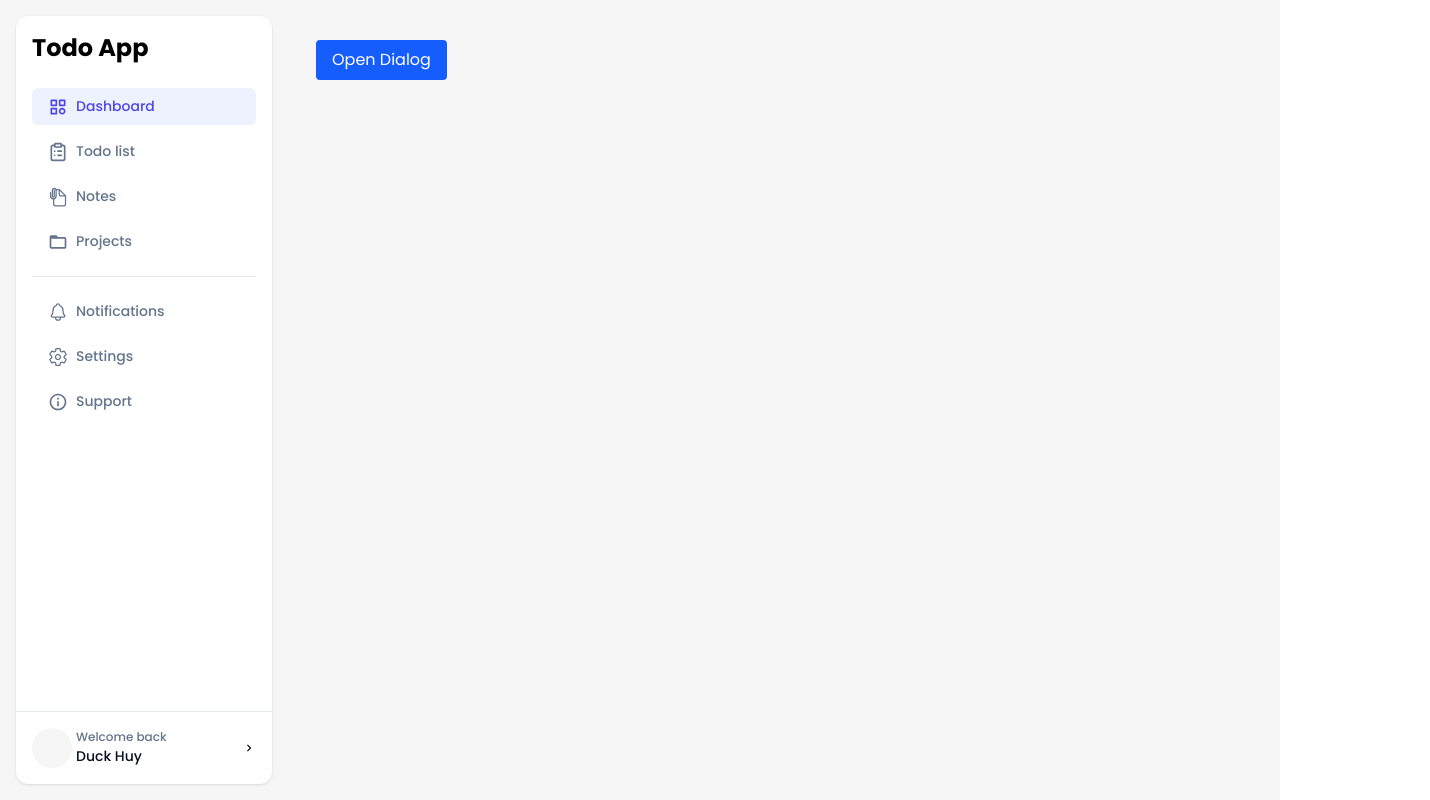
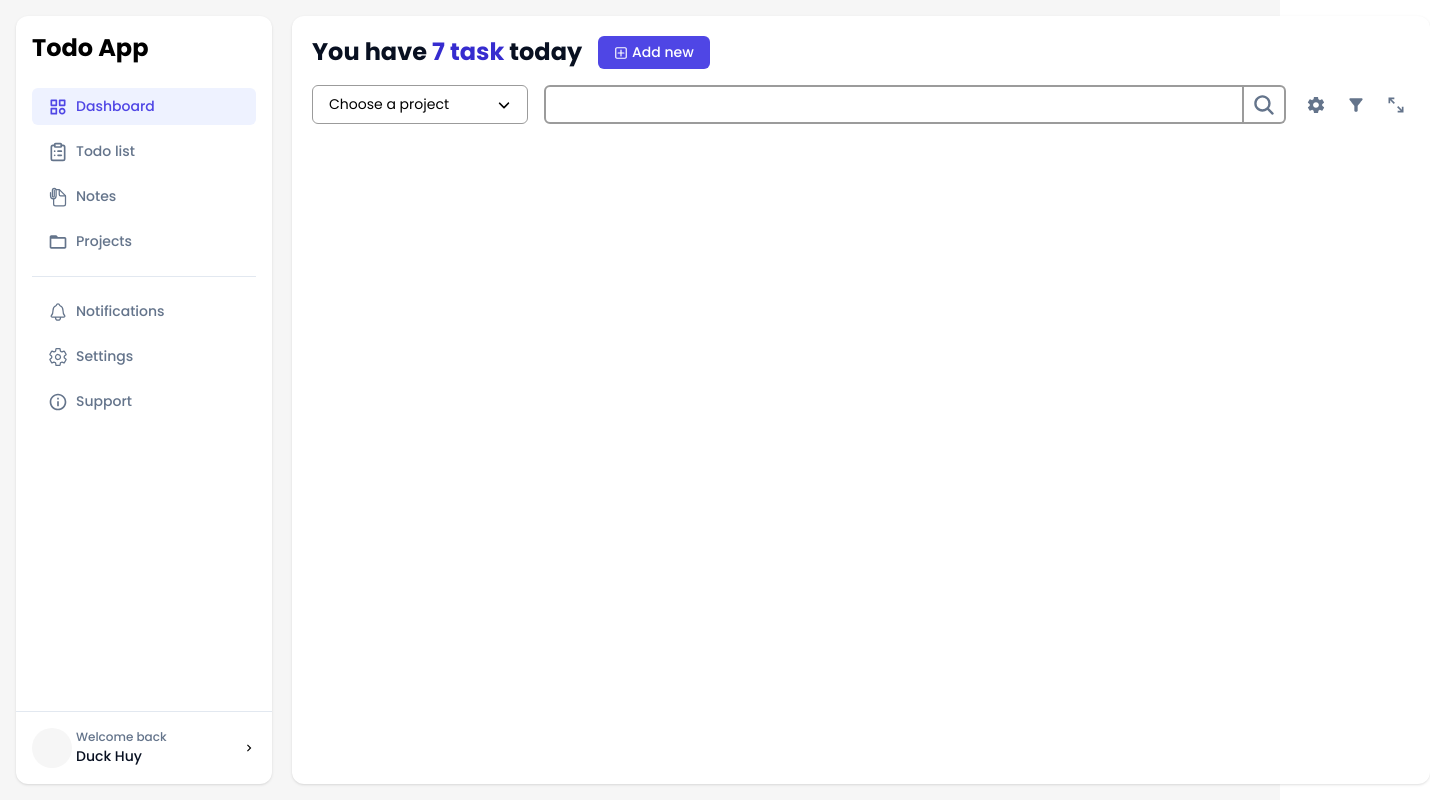
Before and after one commit to dhuy00/Knowly, a React (Vite) app in the folder knowly_frontend/: page /todo-list in a window 1280 px wide. Shown: the whole page, 1430 px wide, since content can reach past the window. Built offline with nearby package versions, Linux system fonts and the light colour scheme.

Commit message:
add ui for todo list page header

```diff
--- /dev/null
+++ b/knowly_frontend/src/components/common/Searchbar.tsx
@@ -0,0 +1,29 @@
+import React from 'react'
+import { IoSearch } from "react-icons/io5";
+
+interface SearchbarProps {
+  value: string,
+  onChange?: (e: React.ChangeEvent<HTMLInputElement | HTMLTextAreaElement>) => void,
+  className?: string,
+  placeholder?: string
+}
+
+const Searchbar: React.FC<SearchbarProps> = ({ value, onChange, className, placeholder }) => {
+  return (
+    <div className='flex'>
+      <input
+        type='text'
+
+        placeholder={placeholder}
+        onChange={onChange}
+        className={`border-2 border-border-secondary rounded-s-md px-2 py-1 outline-none text-common ${className}`} />
+      <span className='flex justify-center items-center px-2 py-1 border-2 border-border-secondary
+      rounded-e-md border-l-0 hover:bg-background-hover-primary cursor-pointer
+      active:bg-background-active-primary'>
+        <IoSearch className='text-2xl text-text-secondary' />
+      </span>
+    </div>
+  )
+}
+
+export default Searchbar
--- a/knowly_frontend/src/components/common/SelectField.tsx
+++ b/knowly_frontend/src/components/common/SelectField.tsx
@@ -3,43 +3,47 @@ import { FaAngleDown } from "react-icons/fa6";
 
 interface Option {
   name: string,
-  backgroundColor: string,
-  textColor: string
+  backgroundColor?: string,
+  textColor?: string
 }
 
 interface SelectFieldProps {
-  label: string,
+  label?: string,
   options: Option[],
+  placeholder: string,
+  className?: string
 }
 
-const SelectField: React.FC<SelectFieldProps> = ({ label, options }) => {
+const SelectField: React.FC<SelectFieldProps> = ({ label, options, placeholder, className }) => {
   const [showOptions, setShowOptions] = useState<boolean>(false)
   const [selectedValue, setSelectedValue] = useState<string>("")
 
   const handleToggleOptions = (value?: string | null) => {
     setShowOptions(!showOptions)
 
-    if(value) setSelectedValue(value)
+    if (value) setSelectedValue(value)
   }
 
   return (
-    <div className="flex flex-col gap-2 mt-4 text-common relative">
-      <label className="font-medium">{label}</label>
+    <div className={`flex flex-col gap-2 text-common relative ${className}`}>
+      {
+        label && (<label className="font-medium">{label}</label>)
+      }
       <div>
         <div className="flex items-center gap-4 border border-border-secondary
         justify-between px-4 py-2 rounded-md hover:bg-background-hover-primary"
           onClick={() => handleToggleOptions(null)}>
-          <label>{selectedValue ? selectedValue : 'Choose an option'}</label>
+          <label>{selectedValue ? selectedValue : placeholder}</label>
           <FaAngleDown className={`${showOptions ? 'rotate-180' : ''} transition-all`} />
         </div>
         <div className={`absolute bg-white max-h-64 overflow-y-auto flex flex-col border border-border-secondary rounded-md
           mt-2 overflow-hidden ${showOptions ? '' : 'h-0 border-none'} w-full z-10`}>
           {
             options.map((item, index) => (
-              <div style={{color: item.textColor}} className="py-2 px-2 font-medium
-              hover:bg-background-hover-primary"
-              onClick={() => handleToggleOptions(item.name)}>
-                <span style={{background: item.backgroundColor}} className=" px-4 py-1 rounded-full">{item.name}</span>
+              <div style={{ color: item.textColor }} className={`py-2 px-2 font-medium
+              hover:bg-background-hover-primary`}
+                onClick={() => handleToggleOptions(item.name)}>
+                <span style={{ background: item.backgroundColor }} className=" px-4 py-1 rounded-full">{item.name}</span>
               </div>
             ))
           }
--- a/knowly_frontend/src/index.css
+++ b/knowly_frontend/src/index.css
@@ -16,6 +16,8 @@
   --color-background-primary: rgba(255, 255, 255, 1);
   --color-background-secondary:   rgba(250, 250, 250, 1);
   --color-background-hover-primary: rgba(28, 46, 150, 0.04);
+  --color-background-hover-secondary: rgba(28, 46, 150, 0.08);
+  --color-background-active-primary: rgba(28, 46, 150, 0.1);
   --color-button-primary: rgba(79, 70, 229, 1);
   --color-button-primary-active: rgba(54, 44, 207, 1);
   --color-button-primary-hover: rgba(54, 44, 240, 1);
--- a/knowly_frontend/src/pages/todo-list/TodoList.tsx
+++ b/knowly_frontend/src/pages/todo-list/TodoList.tsx
@@ -2,7 +2,12 @@ import { React, useState } from 'react'
 import InputField from '../../components/common/InputField'
 import SelectField from '../../components/common/SelectField'
 import Dialog from '../../components/common/Dialog'
-import Divider from '../../components/common/Divider'
+import Searchbar from '../../components/common/Searchbar'
+import { IoMdSettings } from "react-icons/io";
+import { MdFilterAlt } from "react-icons/md";
+import { RiExpandDiagonal2Line } from "react-icons/ri";
+import { CgAddR } from "react-icons/cg";
+
 
 const TodoList = () => {
   const [taskInfo, setTaskInfo] = useState({
@@ -48,16 +53,50 @@ const TodoList = () => {
     },
   ])
 
+  const [projects, setProjects] = useState([
+    {
+      name: "All project",
+    },
+    {
+      name: "Overdue",
+    },
+    {
+      name: "Done",
+    },
+    {
+      name: "IN progress",
+    },
+  ])
+
+  const [searchKeyword, setSearchKeyword] = useState<string>("")
+
   const [open, setOpen] = useState(false);
 
   return (
-    <div className="p-6">
-      <button
-        className="px-4 py-2 bg-blue-600 text-white rounded"
-        onClick={() => setOpen(true)}
-      >
-        Open Dialog
-      </button>
+    <div className="bg-background-primary w-full h-full rounded-xl p-5 shadow-sm">
+      <div className='flex gap-4'>
+        <h3 className='font-bold text-text-primary text-2xl'>You have
+          <span className='text-text-primary-active'> 7 task </span>
+          today
+        </h3>
+        <button className='flex justify-center items-center gap-1 text-common font-medium
+      bg-text-primary-hover text-white px-4 py-1.5 rounded-md'>
+          <CgAddR />
+          <span>
+            Add new
+          </span>
+        </button>
+      </div>
+
+      <div className='flex gap-4 mt-4'>
+        <SelectField options={projects} placeholder='Choose a project' className='margin-0 w-54' />
+        <Searchbar value={searchKeyword} className='w-[700px]' />
+        <div className='flex gap-3 text-xl justify-center items-center text-text-secondary '>
+          <span className='p-1 rounded-md hover:bg-background-hover-secondary'><IoMdSettings /></span>
+          <span className='p-1 rounded-md hover:bg-background-hover-secondary'><MdFilterAlt /></span>
+          <span className='p-1 rounded-md hover:bg-background-hover-secondary'><RiExpandDiagonal2Line /></span>
+        </div>
+      </div>
 
       <Dialog
         open={open}
@@ -66,20 +105,20 @@ const TodoList = () => {
       >
         <InputField label='Task name' value={taskInfo.name} type='text' />
         <InputField label='Description' value={taskInfo.description} type='textarea' rows={5} />
-        <SelectField label='Priority' options={priorities} />
-        <SelectField label='Status' options={statuses} />
+        <SelectField label='Priority' options={priorities} placeholder='Choose a priority' className='mt-4' />
+        <SelectField label='Status' options={statuses} placeholder='Choose a status' className='mt-4' />
         <div className='flex gap-4 justify-between'>
           <InputField label='Start date' value={taskInfo.startDate} type='date' className='py-2 w-54' />
           <InputField label='End date' value={taskInfo.endDate} type='date' className='py-2 w-54' />
         </div>
         <div className='flex gap-2 text-common mt-4 justify-center'>
-          <button className='border-text-primary-hover border-2 px-10 py-1.5 rounded-lg
+          <button className='border-text-primary-hover border-2 px-10 py-1.5 rounded-sm
           font-semibold text-text-primary-hover cursor-pointer hover:bg-sidebar-item-background
           active:bg-sidebar-item-active-background transition-colors'
-          onClick={() => setOpen(false)}>
+            onClick={() => setOpen(false)}>
             Cancel
           </button>
-          <button className='bg-button-primary px-12 py-1.5 text-white rounded-lg
+          <button className='bg-button-primary px-12 py-1.5 text-white rounded-sm
           font-semibold cursor-pointer hover:bg-button-primary-hover active:bg-button-primary-active
           transition-colors'>
             Save
```
